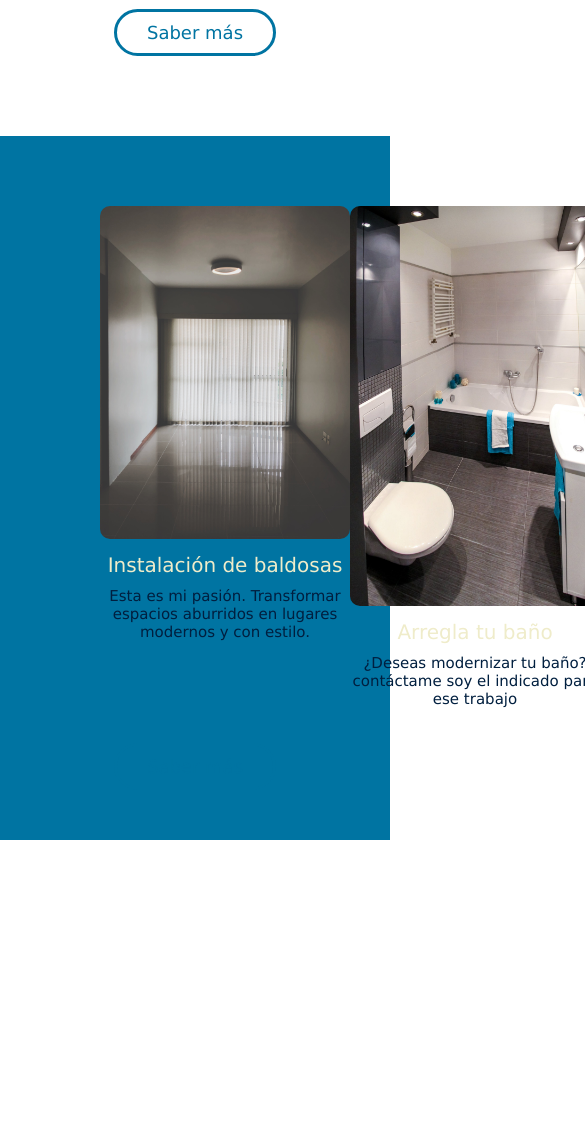
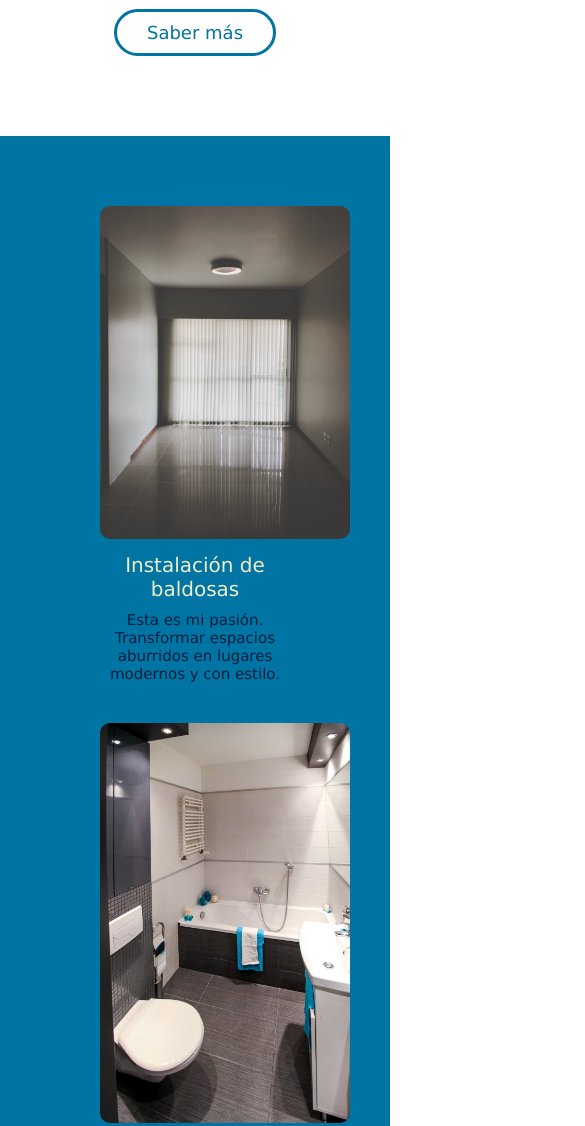
Before and after one commit to Latinohablante/tile-installer, a plain HTML site: page index.html in a window 390 px wide. Shown: the part 1160-2286 px from the top of the page, 585 px wide, since content can reach past the window. Before the commit the page ends 2000 px from the top, so only its background shows below. Drawn offline with Linux system fonts and the light colour scheme.

Commit message:
actualizacion

```diff
--- a/index.html
+++ b/index.html
@@ -50,7 +50,7 @@
                 <h6>Arregla tu baño</h6>
                 <p>¿Deseas modernizar tu baño? contáctame soy el indicado para ese trabajo</p>
             </div>
-            <div>
+            <div id="plomeria">
                 <img src="./img/plomeria.jpg" alt="">
                 <h6>Plomería</h6>
                 <p>Todo lo relacionado con tubería, en la cocina, en el baño, o cualquier tipo de goteras</p>
--- a/style.css
+++ b/style.css
@@ -154,6 +154,11 @@ header {
     justify-content: space-between;
     text-align: center;
 }
+.contenido-iconos div {
+    flex:1;
+    margin: 20px 0;
+    border-right: 2px solid #001F3F20;
+}
 .contenido-iconos div img {
     width: 250px;
     height: auto;
@@ -171,12 +176,9 @@ header {
     font-size: 15px;
 }
 
-.contenido-iconos div {
-    flex:1;
-    margin: 20px 0;
-    border-right: #001F3F20;
-}
+
 #icono-mobile {
+    border: none;
     background-origin: padding-box;
 }
 .boton-iconos {
@@ -220,4 +222,12 @@ header {
     #personas {
         flex-direction: column;
     }
+
+    /* ICONOS */
+    .contenido-iconos {
+        flex-direction: column;
+    }
+    .contenido-iconos div {
+        border:none
+    }
 }
```
